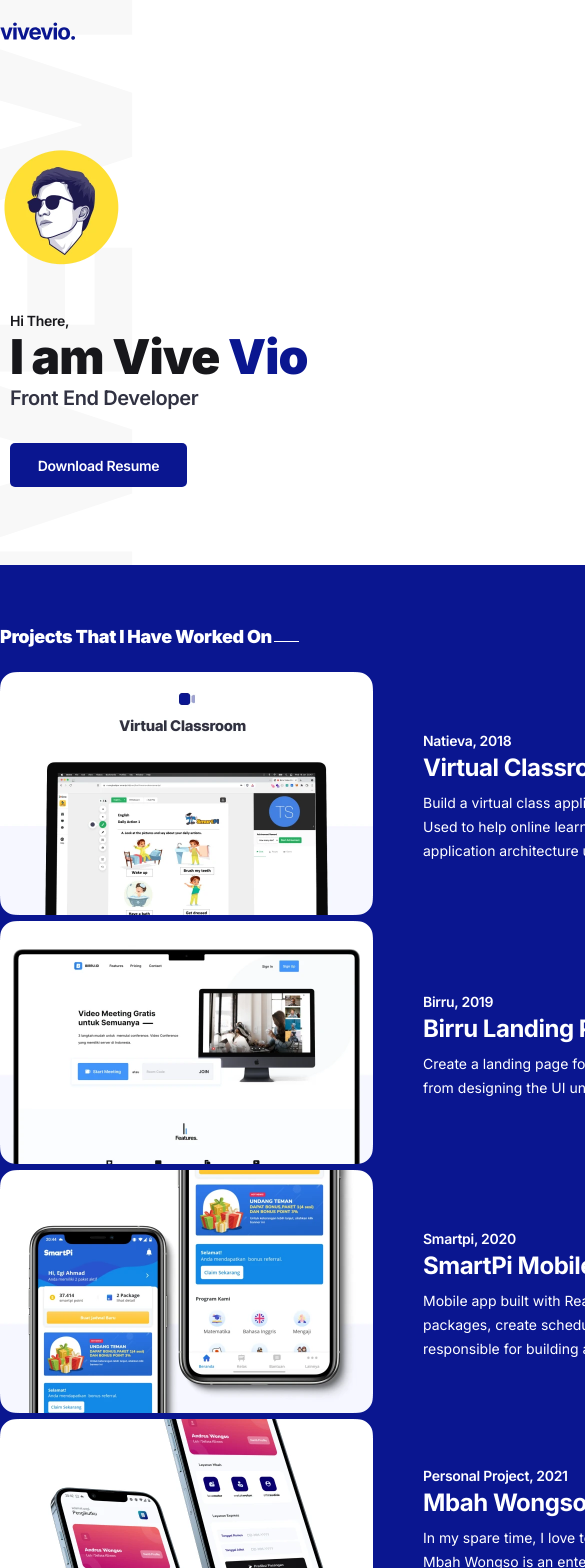
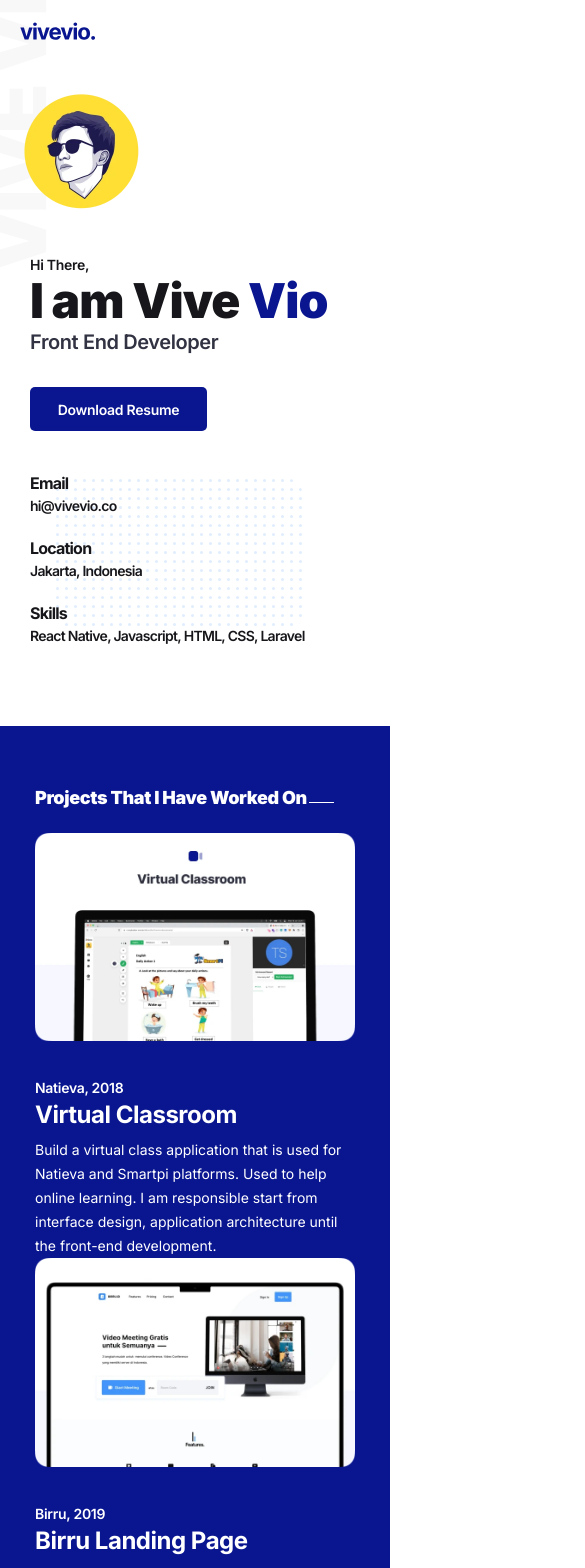
Before and after one commit to vivevio/personal-web-page, a Next.js app: page / in a window 390 px wide. Shown: the top 1568 px of the page, 585 px wide, since content can reach past the window. Built offline with nearby package versions, Linux system fonts and the light colour scheme.

Commit message:
update responsive feature

```diff
--- a/components/AboutMe.js
+++ b/components/AboutMe.js
@@ -91,7 +91,7 @@ const AboutMe = () => {
                 </div>
                 <div className='right'>
                     <span className='small-title'>well, hi there</span>
-                    <h3>Nice Meet <span>You</span></h3>
+                    <h3>Nice to Meet <span>You</span></h3>
                     <p>
                     I was born in 95s. Started loving programming since late 2011. Visual Studio Code and Figma was my favorite tools before Sublime Text and Sketch. an Introvert. Sometimes I love to put my thought into writing but sometimes I just let them talk in my head.
                     </p>
--- a/components/SliderPortfolio.js
+++ b/components/SliderPortfolio.js
@@ -73,7 +73,7 @@ const SliderPortfolio = () => {
                             <div className="slide-item" key={`slider-${row.id}`}>
                                 <div className="flex justify-between">
                                     <div className="portfolio-image">
-                                        <Image src={row.image} width={373} height={243} />
+                                        <Image src={row.image} width={373} height={243} alt={`${row.title} - Vive Portfolio`} />
                                     </div>
                                     <div className="portfolio-content flex flex-col justify-center">
                                         <span className="portfolio-corporate-date">{row.corporate}</span>
@@ -88,12 +88,12 @@ const SliderPortfolio = () => {
                 }
             </Slider>
 
-            <div className={styles.sliderNav}>
+            <div className={`${styles.sliderNav} portfiolio-nav-container`}>
                 <motion.button whileTap={animateOnPress} className="button-prev">
-                    <Image src={`/icons/arrow-left.svg`} onClick={prevSlide} width={24} height={24} />
+                    <Image src={`/icons/arrow-left.svg`} alt="prev-icon" onClick={prevSlide} width={24} height={24} />
                 </motion.button>
                 <motion.button whileTap={animateOnPress} className="button-next" onClick={nextSlide}>
-                    <Image src={`/icons/arrow-right.svg`} width={24} height={24} />
+                    <Image src={`/icons/arrow-right.svg`} alt="next-icon" width={24} height={24} />
                 </motion.button>
             </div>
         </div>
--- a/pages/index.js
+++ b/pages/index.js
@@ -39,24 +39,24 @@ export default function Home() {
         <link href="https://fonts.googleapis.com/css2?family=Inter:wght@400;600;700;900&display=swap" rel="stylesheet"></link>
       </Head>
 
-          <div className={styles.bigLogoSide}>
-            <Image src={`/big-vivevio.svg`} width={143} height={777} />
+          <div className={`${styles.bigLogoSide} big-logo-slide`}>
+            <Image src={`/big-vivevio.svg`} width={143} height={777} alt="logo vive vio" />
           </div>
 
           <div className="ve-container">
             <header className='flex justify-between main-top'>
                 <div className="ve-logo">
-                  <Image src={`/logo-text.svg`} width={76} height={23} />
+                  <Image src={`/logo-text.svg`} width={76} height={23} alt="big text" />
                 </div>
 
                 <MainNav />
             </header>
 
-            <div className={styles.introContainer}>
-              <div className={styles.introAvatar}>
-                  <Image src={`/vive-avatar.webp`} width={124} height={124} />
+            <div className={`${styles.introContainer} intro-container`}>
+              <div className={`${styles.introAvatar} avatar`}>
+                  <Image src={`/vive-avatar.webp`} width={124} height={124} alt="avatar vivevio" />
               </div>
-              <div className={styles.introContent}>
+              <div className={`${styles.introContent} intro-content`}>
                 <div className='left'>
                   <p>Hi There,</p>
                   <h1>I am Vive <span>Vio</span></h1>
--- a/styles/globals.css
+++ b/styles/globals.css
@@ -23,4 +23,117 @@ body {
 
 header.main-top {
   padding: 20px 0;
+  align-items: center;
 }
+
+@media only screen and (max-width: 1024px) {
+  .ve-container {
+      width: 98vw;
+  }
+
+  #work .slide-item {
+    padding: 0 35px;
+  }
+
+  #work .section-title {
+    margin-left: 35px;
+  }
+
+  #work .portfiolio-nav-container {
+    right: 35px;
+  }
+
+  #work .slick-dots {
+    left: 35px;
+  }
+
+}
+
+@media only screen and (max-width: 680px) {
+  .ve-container {
+    width: 100vw;
+  }
+
+  header.main-top {
+    padding-left: 20px;
+    padding-right: 20px;
+  }
+
+  header.main-top nav {
+    display: none;
+  }
+
+  .big-logo-slide {
+    width: 50px;
+  }
+
+  .ve-container .intro-container {
+    margin-top: 20px;
+    margin-left: 20px;
+  }
+
+  .ve-container .intro-content {
+    flex-direction: column;
+  }
+
+  .ve-container .intro-content .right {
+    margin-top: 40px;
+  }
+
+  #work .slide-item > div {
+    flex-direction: column;
+  }
+
+  #work .slide-item .portfolio-image {
+    width: 100%;
+    flex: 1;
+  }
+
+  #work .slide-item .portfolio-content {
+    justify-content: flex-start;
+    margin-top: 30px;
+  }
+
+  #work .portfiolio-nav-container {
+    right: 35px;
+  }
+
+  #about > div {
+    flex-direction: column;
+    justify-content: center;
+    align-items: center;
+  }
+
+  #about > div .left {
+    margin-right: 0;
+    margin-bottom: 40px;
+  }
+
+  #about > div .right {
+    padding: 0 30px;
+  }
+
+  #about > div {
+    margin-top: 40px;
+    margin-bottom: 40px;
+  }
+
+  footer > div.ve-container {
+    flex-direction: column;
+    justify-content: center;
+    align-items: flex-start;
+  }
+
+  footer > div > div:first-child {
+    width: 100%;
+    padding: 0 20px 30px;
+  }
+
+  footer > div > div:last-child {
+    padding: 0 20px;
+  }
+
+  footer > div ul li:first-child {
+    display: none;
+  }
+}
```
